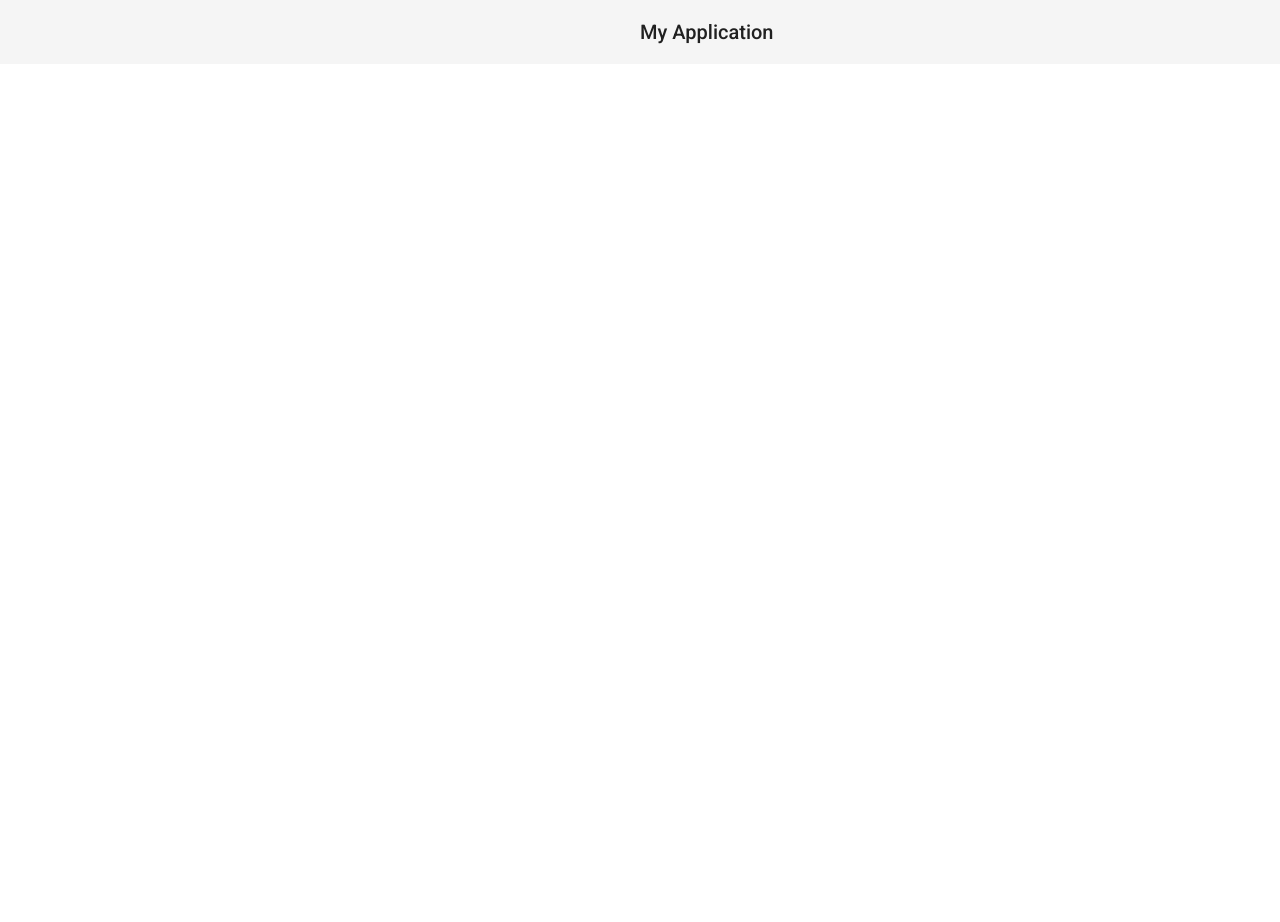
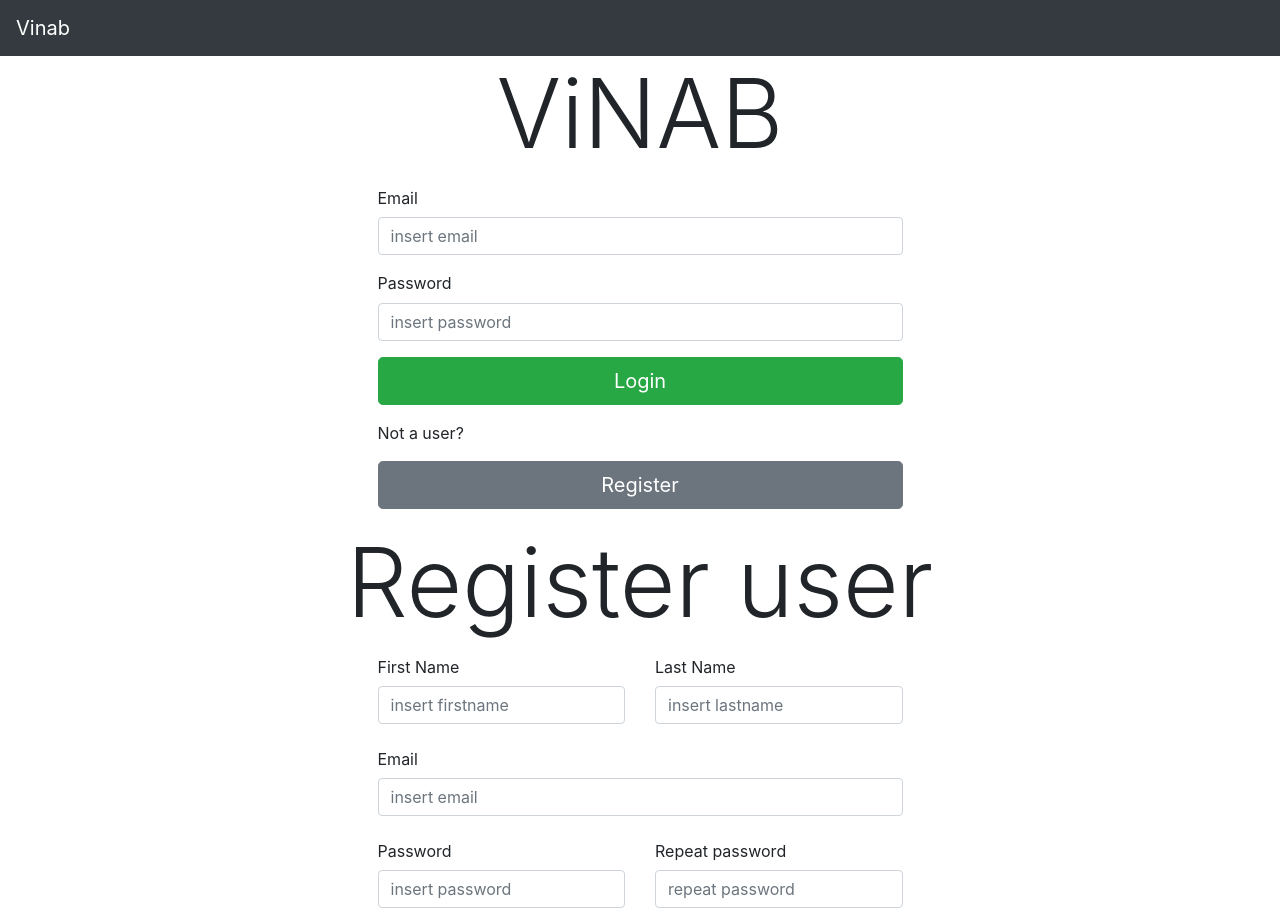
Before and after one commit to duch11/ViNAB-Frontend-Angular, an Angular app: page / in a window 1280 px wide. Shown: the top 922 px of the page. Before the commit the page ends 800 px from the top, so only its background shows below. Built offline with nearby package versions, Linux system fonts and the light colour scheme.

Commit message:
Login and register views

```diff
--- a/angular.json
+++ b/angular.json
@@ -23,7 +23,7 @@
               "src/assets"
             ],
             "styles": [
-              "./node_modules/@angular/material/prebuilt-themes/pink-bluegrey.css",
+              "./node_modules/bootstrap/dist/css/bootstrap.min.css",
               "src/styles.css"
             ],
             "scripts": []
@@ -80,7 +80,7 @@
             "tsConfig": "src/tsconfig.spec.json",
             "karmaConfig": "src/karma.conf.js",
             "styles": [
-              "./node_modules/@angular/material/prebuilt-themes/pink-bluegrey.css",
+              "./node_modules/bootstrap/dist/css/bootstrap.min.css",
               "src/styles.css"
             ],
             "scripts": [],
--- a/package.json
+++ b/package.json
@@ -11,17 +11,16 @@
   },
   "private": true,
   "dependencies": {
-    "@angular/animations": "^7.0.3",
-    "@angular/cdk": "^7.0.3",
     "@angular/common": "~7.0.0",
     "@angular/compiler": "~7.0.0",
     "@angular/core": "~7.0.0",
     "@angular/forms": "~7.0.0",
     "@angular/http": "~7.0.0",
-    "@angular/material": "^7.0.3",
     "@angular/platform-browser": "~7.0.0",
     "@angular/platform-browser-dynamic": "~7.0.0",
     "@angular/router": "~7.0.0",
+    "@ng-bootstrap/ng-bootstrap": "^4.0.0",
+    "bootstrap": "^4.1.3",
     "core-js": "^2.5.4",
     "hammerjs": "^2.0.8",
     "rxjs": "~6.3.3",
--- a/src/app/app.component.html
+++ b/src/app/app.component.html
@@ -1,12 +1,18 @@
-<nav *ngIf="currentUser">
-  <div>
+<!-- Image and text -->
+<nav class="navbar navbar-dark bg-dark">
+  <a class="navbar-brand" href="#">Vinab</a>
+  <div *ngIf="currentUser">
     <a [routerLink]="[ '/' ]" routerLinkActive="current">Overview</a>
     <a [routerLink]="[ '/preferences' ]" routerLinkActive="current">preferences</a>
     <a (click)="logout()">log out</a>
   </div>
 </nav>
-<mat-toolbar>
-  <span style="margin-left: 50%">My Application</span>
-</mat-toolbar>
+<div class="container">
 
-<router-outlet></router-outlet>
+    <app-login-page></app-login-page>
+
+    <app-register-user></app-register-user>
+
+    <router-outlet></router-outlet>
+
+</div>
--- a/src/app/app.module.ts
+++ b/src/app/app.module.ts
@@ -1,24 +1,24 @@
 import { BrowserModule } from '@angular/platform-browser';
 import { NgModule } from '@angular/core';
-import {MatToolbarModule} from '@angular/material/toolbar';
 
-// material UI
-import {BrowserAnimationsModule} from '@angular/platform-browser/animations';
+// bootstrap
+import {NgbModule} from '@ng-bootstrap/ng-bootstrap';
 
 import { AppRoutingModule } from './app-routing.module';
 import { AppComponent } from './app.component';
 import { LoginPageComponent } from './login-page/login-page.component';
+import { RegisterUserComponent } from './register-user/register-user.component';
 
 @NgModule({
   declarations: [
     AppComponent,
-    LoginPageComponent
+    LoginPageComponent,
+    RegisterUserComponent
   ],
   imports: [
     BrowserModule,
     AppRoutingModule,
-    BrowserAnimationsModule,
-    MatToolbarModule
+    NgbModule.forRoot()
   ],
   providers: [],
   bootstrap: [AppComponent]
--- a/src/app/login-page/login-page.component.html
+++ b/src/app/login-page/login-page.component.html
@@ -1,3 +1,36 @@
-<p>
-  login-page works!
-</p>
+<div class="container">
+    <h1 class="display-1 text-center">ViNAB</h1>
+
+  <form>
+
+    <div class="form-group row">
+      <div class="col-lg-6 offset-lg-3">
+        <label for="e-mail" class="col-lg-1-12 col-form-label">Email</label>
+        <input type="text" class="form-control" name="e-mail" id="e-mail" placeholder="insert email">
+      </div>
+    </div>
+
+    <div class="form-group row">
+      <div class="col-lg-6 offset-lg-3">
+        <label for="password">Password</label>
+        <input type="password" class="form-control" name="password" id="password" placeholder="insert password">
+      </div>
+    </div>
+
+
+    <div class="form-group row">
+      <div class="col-lg-6 offset-lg-3">
+        <button type="submit" class="btn btn-lg btn-block btn-success">Login</button>
+      </div>
+    </div>
+
+  </form>
+
+  <div class="form-group row">
+    <div class="col-lg-6 offset-lg-3">
+        <p>Not a user?</p>
+        <a name="" id="" class=" btn btn-lg btn-secondary btn-block" href="/register" role="button">Register</a>
+    </div>
+  </div>
+
+</div>
--- /dev/null
+++ b/src/app/register-user/register-user.component.html
@@ -0,0 +1,46 @@
+<div class="container">
+    <h1 class="display-1 text-center">Register user</h1>
+
+
+
+  <form>
+
+      <div class="form-group row">
+          <div class="col-lg-3 offset-lg-3">
+            <label for="firstname" class="col-form-label">First Name</label>
+            <input type="text" class="form-control" name="firstname" id="firstname" placeholder="insert firstname">
+          </div>
+          <div class="col-lg-3">
+              <label for="lastname" class="col-form-label">Last Name</label>
+              <input type="text" class="form-control" name="lastname" id="lastname" placeholder="insert lastname">
+            </div>
+        </div>
+
+    <div class="form-group row">
+      <div class="col-lg-6 offset-lg-3">
+        <label for="e-mail" class="col-form-label">Email</label>
+        <input type="email" class="form-control" name="e-mail" id="e-mail" placeholder="insert email">
+      </div>
+    </div>
+
+    <div class="form-group row">
+      <div class="col-lg-3 offset-lg-3">
+        <label for="password" class="col-form-label">Password</label>
+        <input type="password" class="form-control" name="password" id="password" placeholder="insert password">
+      </div>
+      <div class="col-lg-3">
+          <label for="password-repeat" class="col-form-label">Repeat password</label>
+          <input type="password" class="form-control" name="password-repeat" id="password-repeat" placeholder="repeat password">
+        </div>
+    </div>
+
+
+    <div class="form-group row">
+      <div class="col-lg-6 offset-lg-3">
+        <button type="submit" class="btn btn-lg btn-block btn-primary">Register</button>
+      </div>
+    </div>
+
+  </form>
+
+</div>
--- /dev/null
+++ b/src/app/register-user/register-user.component.ts
@@ -0,0 +1,15 @@
+import { Component, OnInit } from '@angular/core';
+
+@Component({
+  selector: 'app-register-user',
+  templateUrl: './register-user.component.html',
+  styleUrls: ['./register-user.component.css']
+})
+export class RegisterUserComponent implements OnInit {
+
+  constructor() { }
+
+  ngOnInit() {
+  }
+
+}
--- a/src/index.html
+++ b/src/index.html
@@ -2,11 +2,15 @@
 <html lang="en">
 <head>
   <meta charset="utf-8">
-  <title>ViNABFrontendAngular</title>
+  <title>ViNAB</title>
   <base href="/">
+<!--
+  original
+  <meta name="viewport" content="width=device-width, initial-scale=1">
+-->
+  <meta name="viewport" content="width=device-width, initial-scale=1, shrink-to-fit=no">
+  <link rel="icon" type="image/x-icon" href="favicon.ico">
 
-  <meta name="viewport" content="width=device-width, initial-scale=1">
-  <link rel="icon" type="image/x-icon" href="favicon.ico">
   <link href="https://fonts.googleapis.com/icon?family=Material+Icons" rel="stylesheet">
   <link href="https://fonts.googleapis.com/css?family=Roboto:300,400,500" rel="stylesheet">
 </head>
--- a/src/styles.css
+++ b/src/styles.css
@@ -1,4 +1,2 @@
-/* You can add global styles to this file, and also import other style files */
-@import "~@angular/material/prebuilt-themes/indigo-pink.css";
-html, body { height: 100%; }
-body { margin: 0; font-family: Roboto, "Helvetica Neue", sans-serif; }
+/* You can add global styles to this file, and also import other style files
+body {font-family: Roboto, "Helvetica Neue", sans-serif; }*/
```
Also changed, not shown: src/app/register-user/register-user.component.css (added), 2 other files (tests, documents, lock files or other folders).
